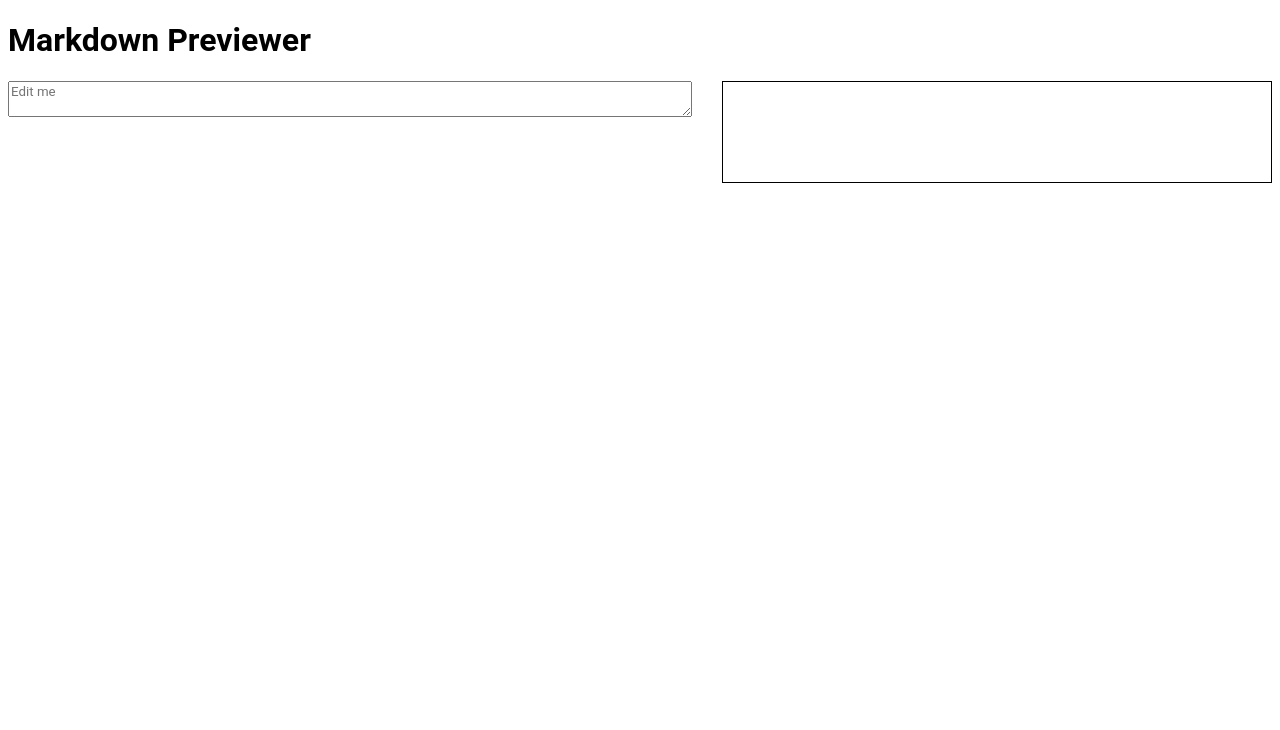
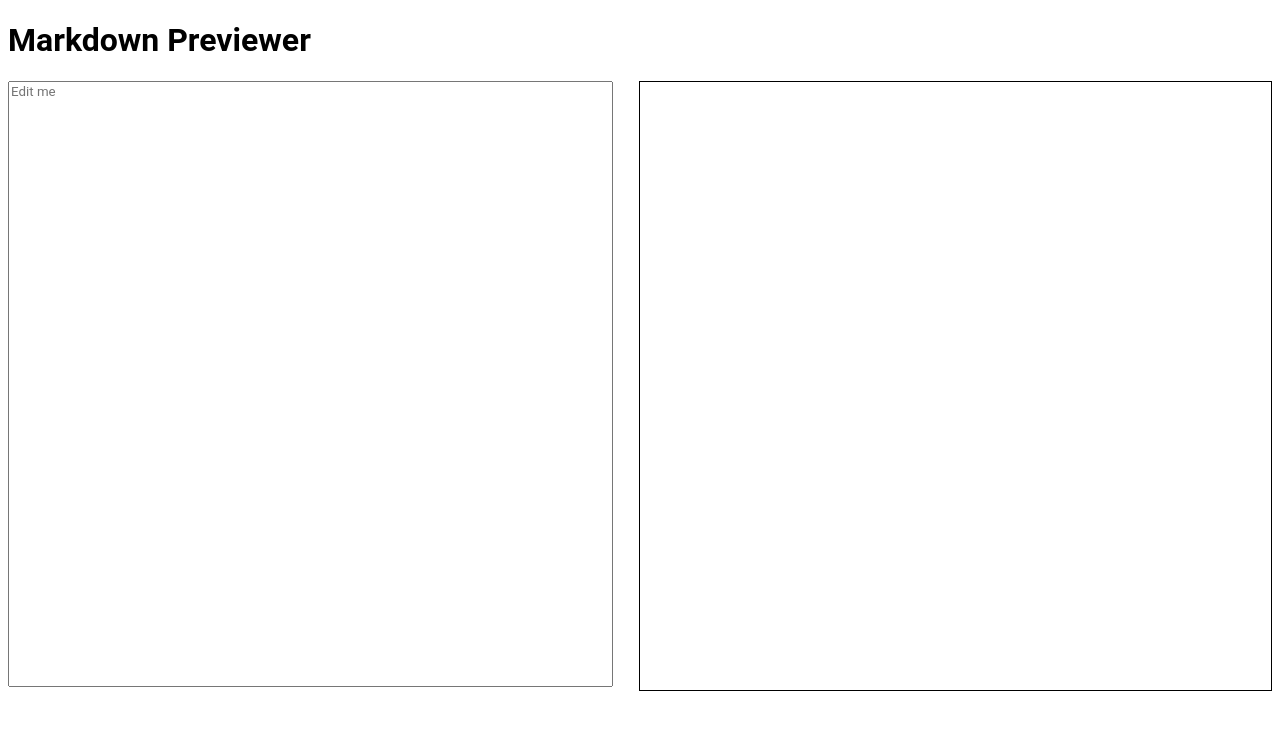
Before and after one commit to krynv/markdown-previewer, a React (Create React App) app: page / in a window 1280 px wide. Shown: the top 730 px of the page. Built offline with nearby package versions, Linux system fonts and the light colour scheme.

Commit message:
Updating layout

```diff
--- a/src/components/App/App.css
+++ b/src/components/App/App.css
@@ -1,6 +1,3 @@
 .mainContainer {
     display: flex;
-    flex-direction: row;
-    align-items: stretch;
-    width: 100%;
 }
--- a/src/components/Editor/Editor.css
+++ b/src/components/Editor/Editor.css
@@ -1,10 +1,10 @@
 .editor {
-    flex-grow: 1;
     height: 100%;
+    width: 95%;
 }
 
 .textBox {
     width: 95%;
-    resize: vertical;
-    overflow: hidden;
+    height: 600px;
+    resize: none;
 }
--- a/src/components/Viewer/Viewer.css
+++ b/src/components/Viewer/Viewer.css
@@ -1,8 +1,7 @@
 .viewer {
-    flex-grow: 1;
     border: 1px solid;
     overflow: auto;
-    height: 100px;
+    width: 95%;
 }
 
 code {
```
